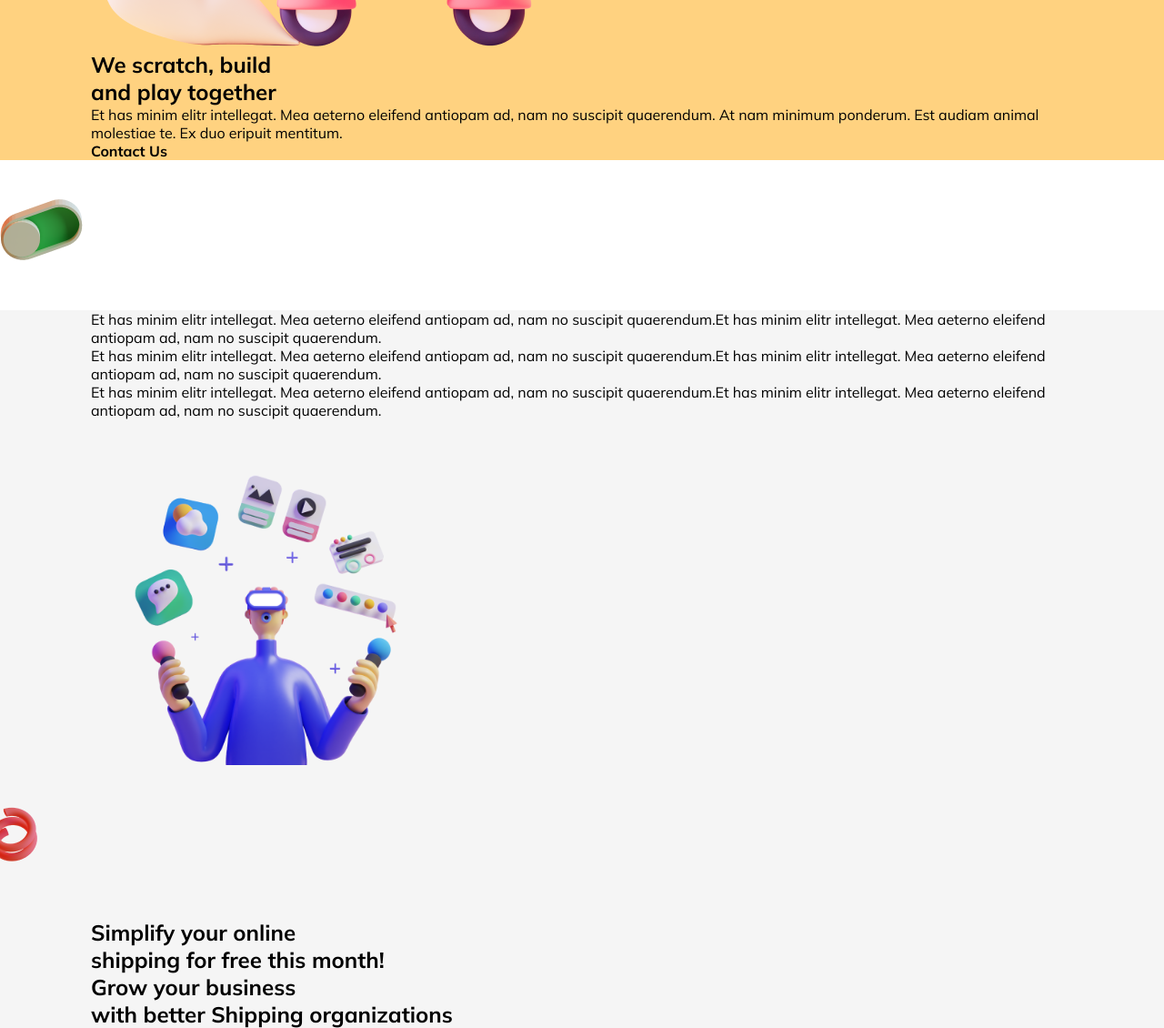
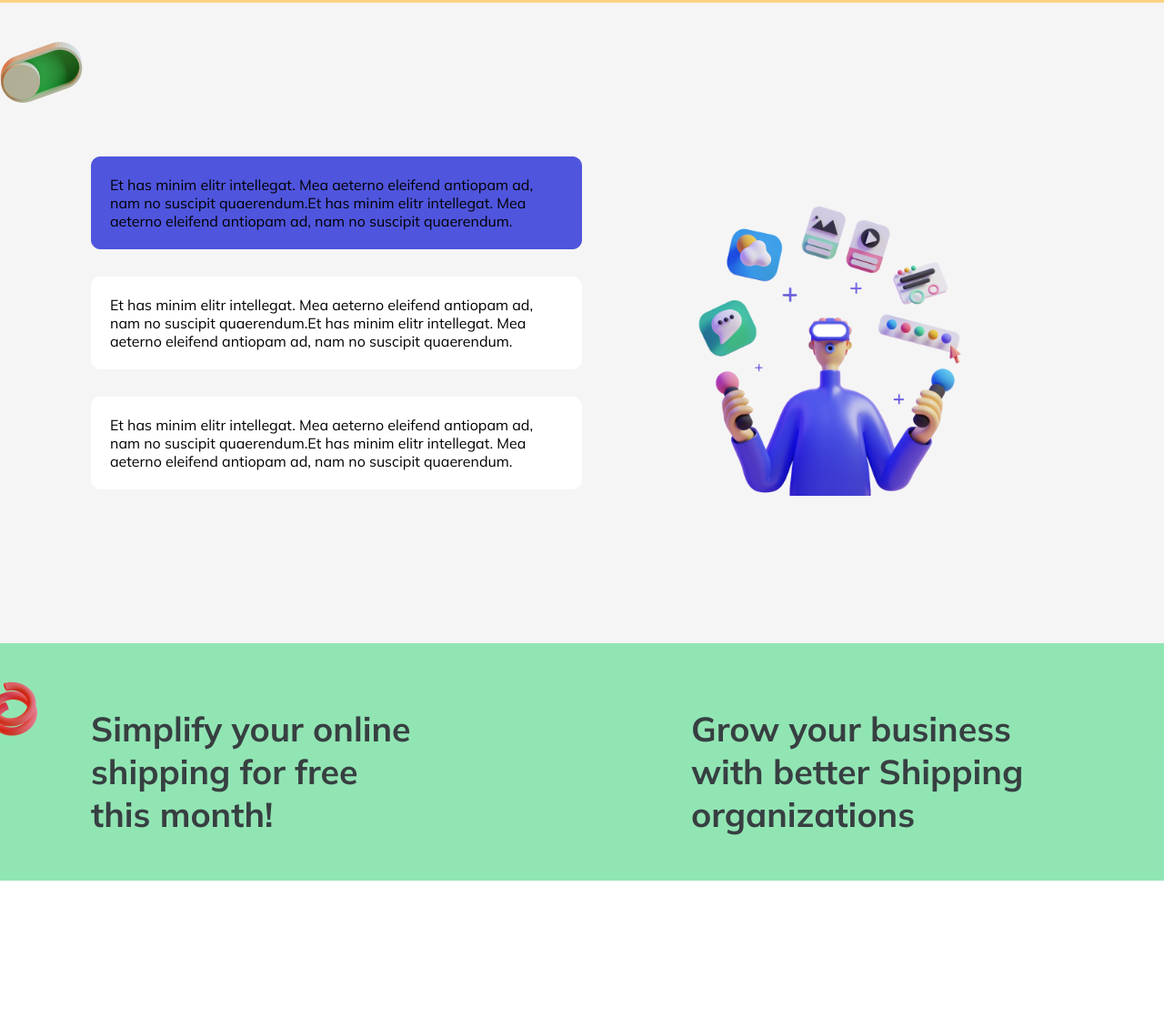
Before and after one commit to Jobaieer/fswd-ic-b10-exam-projects, a plain HTML site: page Project-02/index.html in a window 1280 px wide. Shown: the part 703-1833 px from the top of the page at 91% size. After the commit the page ends 1671 px from the top, so only its background shows below. Drawn offline with Linux system fonts and the light colour scheme.

Commit message:
[style] css file - added style on header container and main container. in header - navbar section and hero section. in main - part1 and part2 section finished.

```diff
--- a/Project-02/assets/css/style.css
+++ b/Project-02/assets/css/style.css
@@ -3,3 +3,163 @@
 ** Style CSS File
 ** Written by Jobaieer
 */
+/*Nav Section*/
+.nav-section {
+  display: flex;
+  justify-content: space-between;
+  align-items: center;
+}
+
+.logo h3 {
+  font-size: 25px;
+  width: 292.74px;
+}
+
+.nav-menu {
+  display: flex;
+  gap: 30px;
+}
+
+.s-in {
+  display: flex;
+  gap: 20px;
+  width: 292.74px;
+  justify-content: right;
+  align-items: center;
+}
+
+.about,
+.sign-in {
+  color: var(--color-blue);
+  text-decoration: none;
+}
+
+.contact-btn {
+  background-color: var(--background-color-first);
+  border-radius: 5px;
+  padding: 30px 30px;
+}
+
+.btn {
+  font-size: 16px;
+  background-color: var(--btn-color);
+  color: var(--background-color);
+  padding: 10px 10px;
+  border-color: var(--btn-color);
+}
+
+/* Hero Section */
+#hero-section {
+  margin-top: 50px;
+}
+
+.hero-right {
+  display: flex;
+  flex-direction: column;
+  gap: 50px;
+}
+
+.hero-right h4 {
+  color: var(--btn-color);
+  border: 2px solid var(--background-color-third);
+  padding: 10px 30px;
+  width: 100px;
+  text-align: center;
+}
+
+.hero-right h1 {
+  font-size: 50px;
+  color: var(--font-color-second);
+}
+
+.hero-right p {
+  color: var(--font-color-third);
+  width: 424.35px;
+  text-align: justify;
+}
+
+.hero-wrapper {
+  display: flex;
+  align-items: center;
+  gap: 80px;
+}
+
+.icon1 {
+  height: 0px;
+}
+
+/*Main Container */
+/*Part 1 Section*/
+.part1-wrapper {
+  display: flex;
+  justify-content: space-between;
+  align-items: center;
+  padding: 110px 0;
+}
+
+.part1-left {
+  width: 50%;
+  height: 484px;
+  display: flex;
+  align-items: center;
+}
+
+.part1-right {
+  width: 50%;
+  display: flex;
+  align-items: center;
+  justify-content: center;
+}
+
+.p-cards {
+  display: flex;
+  flex-direction: column;
+  gap: 30px;
+}
+
+.p-card-1 p {
+  background-color: var(--color-dark-blue);
+  border: 1px solid var(--color-dark-blue);
+  padding: 20px 20px;
+  border-radius: 10px;
+}
+
+.p-card-o {
+  background-color: var(--background-color);
+  border: 1px solid var(--background-color);
+  padding: 20px 20px;
+  border-radius: 10px;
+}
+
+/*Part 2 Section*/
+
+.main-part2 {
+  background-color: var(--background-color-second);
+}
+
+.part-2-wrapper {
+  display: flex;
+  justify-content: space-between;
+  gap: 300px;
+  padding: 50px 0px;
+}
+
+.part-2-left,
+.part-2-right h1 {
+  color: var(--font-color-second);
+  width: 420px;
+}
+
+.part-2-left,
+.part-2-right {
+  font-size: 25px;
+}
+
+.part-2-right h1 {
+  display: flex;
+  justify-content: right;
+}
+
+.icon2 {
+  height: 20px;
+}
```
